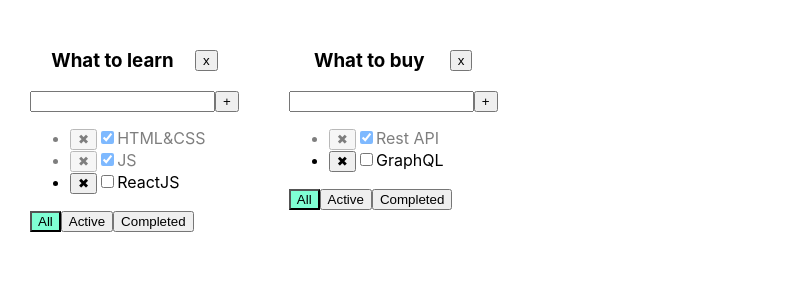
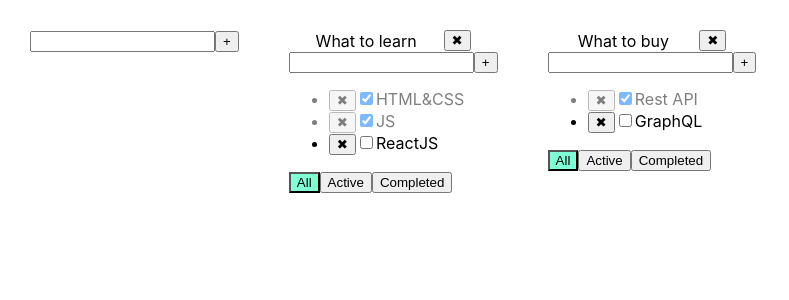
Before and after one commit to ivanrussui/todolist, a React (Create React App) app: page / in a window 1280 px wide. Shown: the top 300 px of the page, without its empty margins (0-789 px from the left). Built offline with nearby package versions, Linux system fonts and the light colour scheme; the HTML template or start-up script is replaced by a standard one.

Commit message:
6 lesson

```diff
--- a/src/App.tsx
+++ b/src/App.tsx
@@ -2,6 +2,7 @@ import React, { useState } from 'react';
 import './App.css';
 import { TasksType, TodoList } from './TodoList';
 import { v1 } from 'uuid';
+import { AddItemForm } from './Components/AddItemForm';
 
 export type FilterValuesType = 'all' | 'active' | 'completed';
 
@@ -31,13 +32,30 @@ const App = () => {
       { id: v1(), title: 'HTML&CSS', isDone: true },
       { id: v1(), title: 'JS', isDone: true },
       { id: v1(), title: 'ReactJS', isDone: false },
-
     ],
     [todolistID2]: [
       { id: v1(), title: 'Rest API', isDone: true },
       { id: v1(), title: 'GraphQL', isDone: false },
     ]
   })
+
+  const changeTaskName = (todolistId: string, id: string, newValue: string) => {
+    setTasks({
+      ...tasks,
+      [todolistId]: tasks[todolistId].map(el => el.id === id ? { ...el, title: newValue } : el)
+    })
+  }
+
+  const changeTodolistName = (todolistId: string, newValue: string) => {
+    setTodolists(todolists.map(el => el.id === todolistId ? { ...el, title: newValue } : el))
+  }
+
+  const addTodoList = (title: string) => {
+    let newTodolistID = v1()
+    let newTodolist: TodolistsType = { id: newTodolistID, title, filter: 'all' }
+    setTodolists([ newTodolist, ...todolists ])
+    setTasks({ ...tasks, [newTodolistID]: [] })
+  }
 
   const removeTask = (id: string, todolistId: string) => {
     // достанем нужный массив по todolistId
@@ -87,7 +105,7 @@ const App = () => {
     }
   }
 
-  function removeTodolist(id: string) {
+  const removeTodolist = (id: string) => {
     // добавим в стейт список тудулистов, id которых не равны тому, который нужно удалить
     setTodolists(todolists.filter(todolist => todolist.id !== id))
 
@@ -100,6 +118,7 @@ const App = () => {
 
   return (
       <div className="App">
+        <AddItemForm addItem={addTodoList} />
         {
           todolists.map(todolist => {
             let allTodolistTasks = tasks[todolist.id]
@@ -121,9 +140,10 @@ const App = () => {
                              addTask={addTask}
                              changeTaskStatus={changeTaskStatus}
                              removeTodolist={removeTodolist}
+                             changeTaskName={changeTaskName}
+                             changeTodolistName={changeTodolistName}
             />
           })
-
         }
       </div>
   );
--- /dev/null
+++ b/src/Components/AddItemForm.tsx
@@ -0,0 +1,44 @@
+import React, { ChangeEvent, KeyboardEvent, useState } from 'react';
+
+type AddItemFormPropsType = {
+  addItem: (title: string) => void
+}
+
+export const AddItemForm = (props: AddItemFormPropsType) => {
+  const [ title, setTitle ] = useState('');
+  const [ error, setError ] = useState<string | null>(null);
+
+  const addItemHandler = () => {
+    if (title.trim() !== '') {
+      props.addItem(title.trim())
+      // props.addTask(title.trim(), props.todolistId)
+      setTitle('')
+    } else {
+      setError('Title is required')
+    }
+  }
+
+  const onChangeHandler = (e: ChangeEvent<HTMLInputElement>) => {
+    setTitle(e.currentTarget.value)
+  }
+
+  const onKeyDownHandler = (e: KeyboardEvent<HTMLInputElement>) => {
+    setError(null)
+    if (e.key === 'Enter') {
+      addItemHandler()
+    }
+  }
+
+
+  return (
+      <div>
+        <input onChange={onChangeHandler}
+               value={title}
+               onKeyDown={onKeyDownHandler}
+               className={error ? 'error' : ''}
+        />
+        <button onClick={addItemHandler}>+</button>
+        {error && <div className={'errorMessage'}>{error}</div>}
+      </div>
+  );
+};
--- /dev/null
+++ b/src/Components/EditableSpan.tsx
@@ -0,0 +1,34 @@
+import React, { ChangeEvent, useState } from 'react';
+
+type EditableSpanPropsType = {
+  value: string
+  onChange: (newValue: string) => void
+}
+
+export const EditableSpan = (props: EditableSpanPropsType) => {
+  const [ newValue, setNewValue ] = useState(props.value)
+  const [ editMode, setEditMode ] = useState(false)
+
+  const onChangeHandler = (e: ChangeEvent<HTMLInputElement>) => {
+    setNewValue(e.currentTarget.value)
+  }
+
+  const renameTask = () => {
+    props.onChange(newValue.trim())
+
+  }
+
+  const editHandler = () => {
+    setEditMode(!editMode)
+    if (editMode) renameTask()
+  }
+
+  return (
+      editMode
+          ? <input onChange={onChangeHandler} type="text"
+                   value={newValue}
+                   onBlur={editHandler}
+                   autoFocus />
+          : <span onDoubleClick={editHandler}>{props.value}</span>
+  );
+};
--- a/src/TodoList.tsx
+++ b/src/TodoList.tsx
@@ -1,6 +1,14 @@
-import React, { ChangeEvent, KeyboardEvent, useState } from 'react';
+import React, { ChangeEvent } from 'react';
 import { FilterValuesType } from './App';
 import './App.css';
+import { AddItemForm } from './Components/AddItemForm';
+import { EditableSpan } from './Components/EditableSpan';
+
+export type TasksType = {
+  id: string
+  title: string
+  isDone: boolean
+}
 
 type PropsType = {
   todolistId: string
@@ -12,36 +20,14 @@ type PropsType = {
   addTask: (title: string, todolistId: string) => void
   changeTaskStatus: (id: string, isDone: boolean, todolistId: string) => void
   removeTodolist: (id: string) => void
-}
-
-export type TasksType = {
-  id: string
-  title: string
-  isDone: boolean
+  changeTaskName: (todolistId: string, taskId: string, updateTitle: string) => void
+  changeTodolistName: (todolistId: string, updateTitle: string) => void
 }
 
 export const TodoList = (props: PropsType) => {
-  const [ title, setTitle ] = useState('');
-  const [ error, setError ] = useState<string | null>(null);
 
-  const onChangeHandler = (e: ChangeEvent<HTMLInputElement>) => {
-    setTitle(e.currentTarget.value)
-  }
-
-  const onKeyDownHandler = (e: KeyboardEvent<HTMLInputElement>) => {
-    setError(null)
-    if (e.key === 'Enter') {
-      addTaskHandler()
-    }
-  }
-
-  const addTaskHandler = () => {
-    if (title.trim() !== '') {
-      setTitle('')
-      props.addTask(title.trim(), props.todolistId)
-    } else {
-      setError('Title is required')
-    }
+  const addTask = (title: string) => {
+    props.addTask(title, props.todolistId)
   }
 
   const removeTaskHandler = (id: string) => {
@@ -61,21 +47,23 @@ export const TodoList = (props: PropsType) => {
     props.removeTodolist(props.todolistId)
   }
 
+  const changeTaskNameHandler = (id: string, newValue: string) => {
+    props.changeTaskName(props.todolistId, id, newValue)
+  }
+
+  const changeTodolistNameHandler = (newValue: string) => {
+    props.changeTodolistName(props.todolistId, newValue)
+  }
+
   return (
       <div>
         <div style={{ display: 'flex', alignItems: 'center', justifyContent: 'space-evenly' }}>
-          <h3>{props.title}</h3>
-          <button onClick={removeTodolist}>x</button>
+          <EditableSpan value={props.title}
+                        onChange={changeTodolistNameHandler}
+          />
+          <button onClick={removeTodolist}>✖</button>
         </div>
-        <div>
-          <input onChange={onChangeHandler}
-                 value={title}
-                 onKeyDown={onKeyDownHandler}
-                 className={error ? 'error' : ''}
-          />
-          <button onClick={addTaskHandler}>+</button>
-        </div>
-        {error && <div className={'errorMessage'}>{error}</div>}
+        <AddItemForm addItem={addTask} />
         <ul>
           {props.tasks.map((el) => {
             return (
@@ -85,7 +73,9 @@ export const TodoList = (props: PropsType) => {
                   </button>
                   <input type="checkbox" checked={el.isDone}
                          onChange={(e) => changeCheckBox(el.id, e)} />
-                  <span>{el.title}</span>
+                  <EditableSpan value={el.title}
+                                onChange={(newValue) => changeTaskNameHandler(el.id, newValue) }
+                  />
                 </li>
             );
           })}
```
